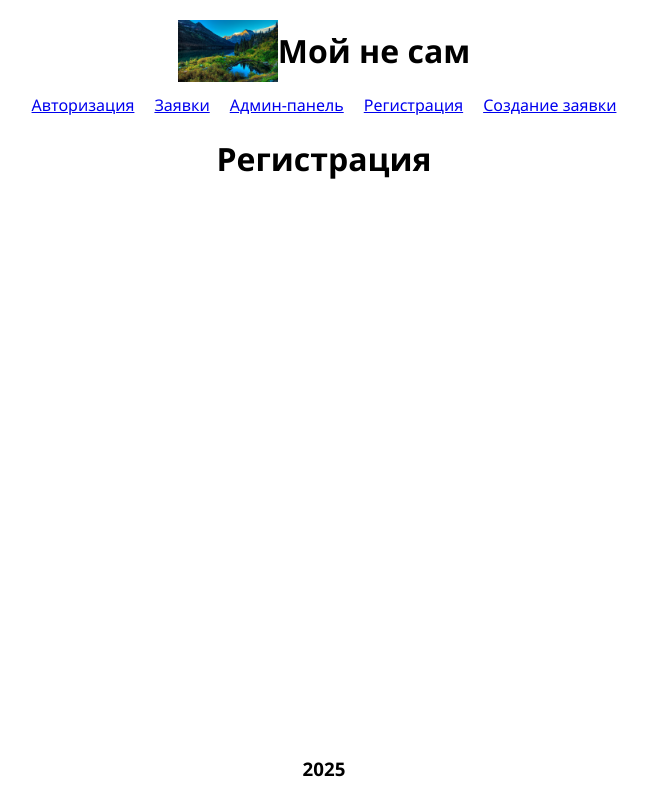
After one commit to ItsArtem/DemoExam, a PHP site: page /registration.php in a window 1280 px wide. The commit adds this page. Shown: the whole page, without its empty margins (316-963 px from the left). Run offline with PHP 8.4, Linux system fonts and the light colour scheme.

Commit message:
Оптимизация

```diff
--- /dev/null
+++ b/Moy_Ne_Sam/admin.php
@@ -0,0 +1,4 @@
+<?php
+$pagetitle = "Админ";
+require_once "struktura.php";
+?>
--- /dev/null
+++ b/Moy_Ne_Sam/create-zayavka.php
@@ -0,0 +1,4 @@
+<?php
+$pagetitle = "Создание заявки";
+require_once "struktura.php";
+?>
--- a/Moy_Ne_Sam/footer.php
+++ /dev/null
@@ -1,3 +0,0 @@
-<footer>
-    <h3>2025</h3>
-<footer>
--- /dev/null
+++ b/Moy_Ne_Sam/registration.php
@@ -0,0 +1,4 @@
+<?php
+$pagetitle = "Регистрация";
+require_once "struktura.php";
+?>
--- /dev/null
+++ b/Moy_Ne_Sam/struktura.php
@@ -0,0 +1,47 @@
+<?php
+require_once "db/db.php";
+?>
+
+<!DOCTYPE html>
+<html lang="en">
+<head>
+    <meta charset="UTF-8">
+    <meta name="viewport" content="width=device-width, initial-scale=1.0">
+    <title>Мой не сам <?php echo $pagetitle ?></title>
+    <link rel='icon' href='images/logo.jpeg'>
+    <link rel='stylesheet' href='css/style.css'>
+</head>
+
+<body>
+<header>
+        <img src='images/logo.jpeg' alt='логотип'>
+        <h1>Мой не сам</h1>
+    </header>
+
+    <nav>
+        <a href="/DemoExam/Moy_Ne_Sam">Авторизация</a>
+        <a href="/DemoExam/Moy_Ne_Sam/zayavka.php">Заявки</a>
+        <a href="/DemoExam/Moy_Ne_Sam/admin.php">Админ-панель</a>
+        <a href="/DemoExam/Moy_Ne_Sam/registration.php">Регистрация</a>
+        <a href="/DemoExam/Moy_Ne_Sam/create-zayavka.php">Создание заявки</a>
+    </nav>
+
+    <main>
+        <h1>
+            <?php
+            echo $pagetitle;
+            ?>
+        </h1>
+        <div class="content">
+            <?php
+            echo $pagecontent ?? "";
+            ?>
+        </div>
+        <footer>
+            <h3>2025</h3>
+        <footer>
+    </main>
+
+<script src="js/script.js"></script>
+</body>
+</html>
```
Also changed, not shown: Moy_Ne_Sam/header-nav.php (deleted, +0 -9 lines), Moy_Ne_Sam/index.php (+2 -22 lines), Moy_Ne_Sam/zayavka.php (+6 -19 lines), Moy_Ne_Sam/admin/index.php (deleted).
